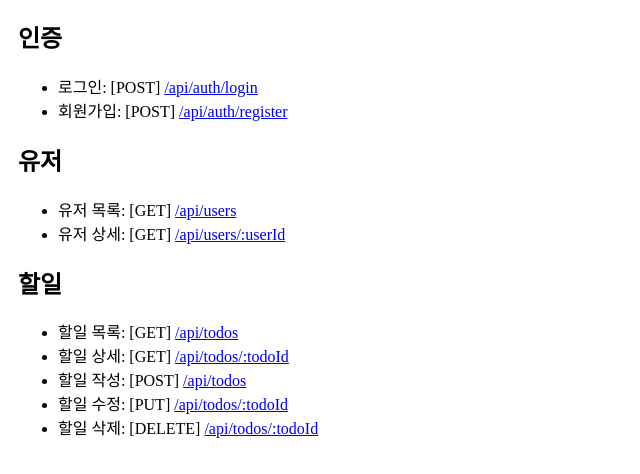
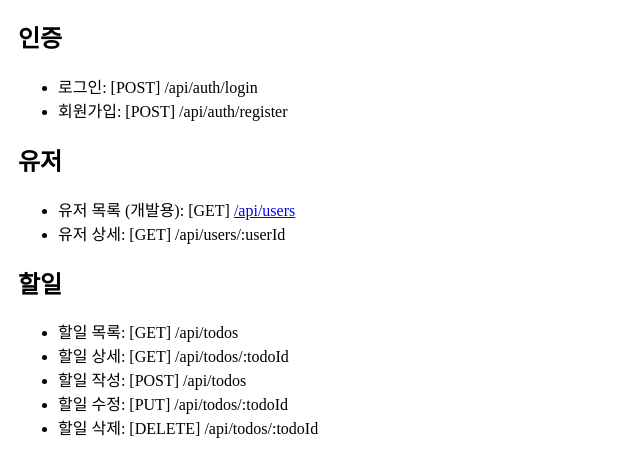
Before and after one commit to develobing/react-todo-server, a website: page views/api.html in a window 1280 px wide. Shown: the part 70-544 px from the top of the page, without its empty margins (0-640 px from the left). Drawn offline with Linux system fonts and the light colour scheme.

Commit message:
fix: api.html, Postman 파일 수정

```diff
--- a/postman/React TODO.postman_collection.json
+++ b/postman/React TODO.postman_collection.json
@@ -274,7 +274,7 @@
 			"name": "유저",
 			"item": [
 				{
-					"name": "유저 목록 (미인증 - 테스트용)",
+					"name": "유저 목록 (개발용 - 인증 불필요)",
 					"request": {
 						"method": "GET",
 						"header": [],
--- a/views/api.html
+++ b/views/api.html
@@ -12,38 +12,27 @@
       <div class="section">
         <h2>인증</h2>
         <ul>
-          <li>로그인: [POST] <a href="/api/auth/login">/api/auth/login</a></li>
-          <li>
-            회원가입: [POST] <a href="/api/auth/register">/api/auth/register</a>
-          </li>
+          <li>로그인: [POST] /api/auth/login</li>
+          <li>회원가입: [POST] /api/auth/register</li>
         </ul>
       </div>
 
       <div class="section">
         <h2>유저</h2>
         <ul>
-          <li>유저 목록: [GET] <a href="/api/users">/api/users</a></li>
-          <li>
-            유저 상세: [GET] <a href="/api/users/:userId">/api/users/:userId</a>
-          </li>
+          <li>유저 목록 (개발용): [GET] <a href="/api/users">/api/users</a></li>
+          <li>유저 상세: [GET] /api/users/:userId</li>
         </ul>
       </div>
 
       <div class="section">
         <h2>할일</h2>
         <ul>
-          <li>할일 목록: [GET] <a href="/api/todos">/api/todos</a></li>
-          <li>
-            할일 상세: [GET] <a href="/api/todos/:todoId">/api/todos/:todoId</a>
-          </li>
-          <li>할일 작성: [POST] <a href="/api/todos">/api/todos</a></li>
-          <li>
-            할일 수정: [PUT] <a href="/api/todos/:todoId">/api/todos/:todoId</a>
-          </li>
-          <li>
-            할일 삭제: [DELETE]
-            <a href="/api/todos/:todoId">/api/todos/:todoId</a>
-          </li>
+          <li>할일 목록: [GET] /api/todos</li>
+          <li>할일 상세: [GET] /api/todos/:todoId</li>
+          <li>할일 작성: [POST] /api/todos</li>
+          <li>할일 수정: [PUT] /api/todos/:todoId</li>
+          <li>할일 삭제: [DELETE] /api/todos/:todoId</li>
         </ul>
       </div>
     </div>
```
